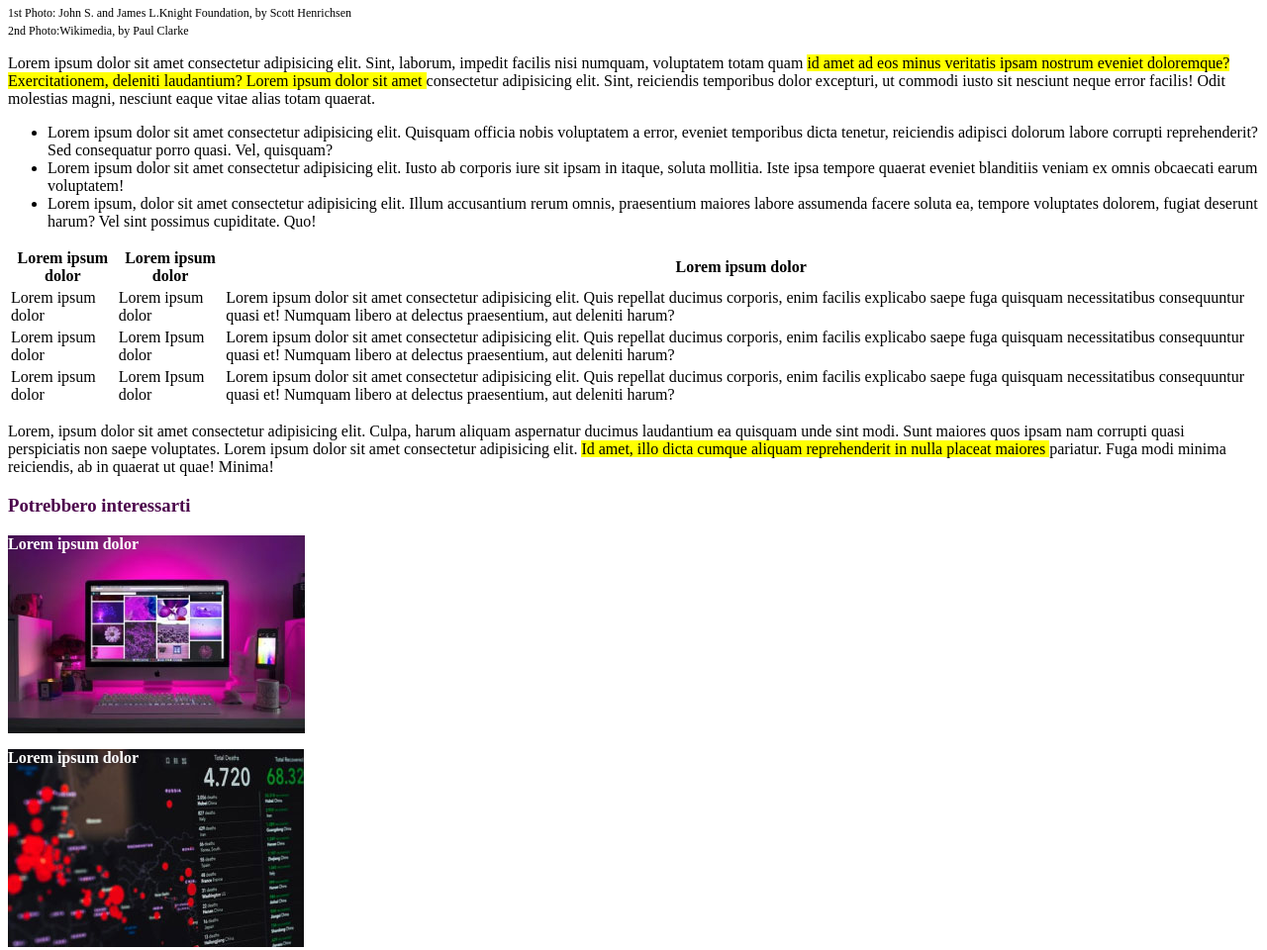
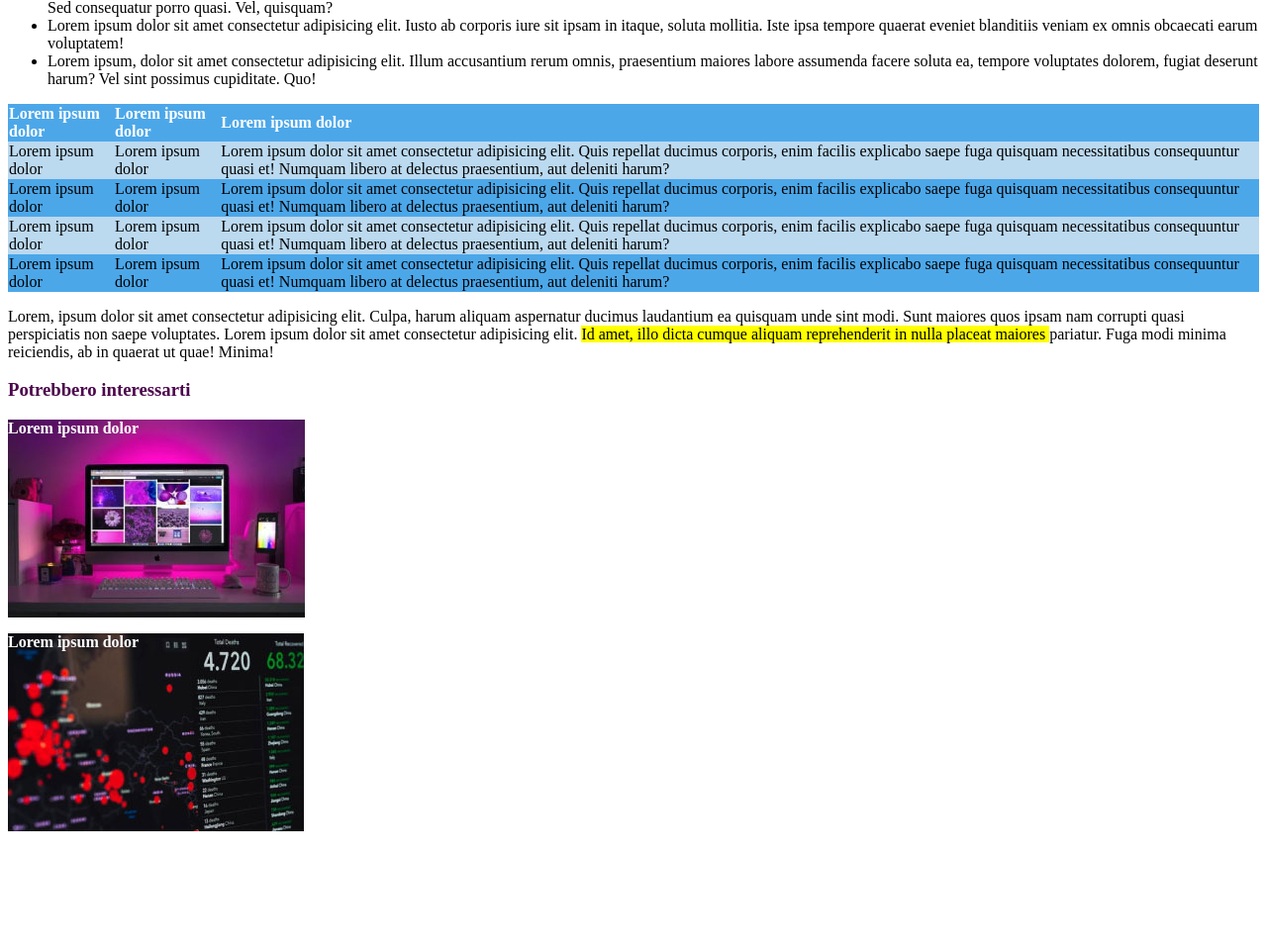
Before and after one commit to enricoricciardella/html-css-booleaner, a plain HTML site: page index.html in a window 1280 px wide. Shown: the part 911-1871 px from the top of the page at 99% size. After the commit the page ends 1759 px from the top, so only its background shows below. Drawn offline with Linux system fonts and the light colour scheme.

Commit message:
feat: Aggiunte section + varie

```diff
--- a/css/style.css
+++ b/css/style.css
@@ -2,7 +2,12 @@
 .Logo{
     background-image: url(../img/pattern.png);
     background-color: aqua;
+    height: 180px;
 
+
+}
+.Booleaner2{
+    width: 180px;
 }
 
 
@@ -31,13 +36,37 @@
     background-color: #ffff00;
 }
 /* Modifico i colori della tabella */
-.table-data{
-    background-color: #00ffff;
+.Riempimentotab{
+    background-color: #4ca7e9;
+    color: white;
+    text-align: left;
+    width:
 }
+table{
+    border-collapse: collapse;
+}
+.Riempimentotab2{
+    background-color: #bbd9ef;
+}
+.Riempimentotab3{
+    background-color: #4ca7e9;
+}
+.Riempimentotab4{
+    background-color: #bbd9ef;;
+}
+.Riempimentotab5{
+    background-color: #4ca7e9;
+}
+
+
+
+
+
 .Sottolineo2{
     background-color: #ffff00;
 }
 
+/* Cambiare colore su "potrebbero interessarti" */
 .Colorchange2{
     color: #4c064c;
 }
--- a/index.html
+++ b/index.html
@@ -16,7 +16,7 @@
         <!-- Immagine banner in alto -->
         <section>
             <div class="Logo">
-                <img src="./img/logo.svg" alt="Logo The Booleaner">
+                <img class="Booleaner2" src="./img/logo.svg" alt="Logo The Booleaner">
             </div>
         </section>
         <!-- /Immagine banner in alto -->
@@ -34,9 +34,12 @@
             <img src="./img/tim-1.jpg" alt="Tim alza le mani">
             <img src="./img/tim-2.jpg" alt="tim primo piano">
             <!-- Aggiungo sottotitoli foto -->
-            <p><span class="Subtitle">1st Photo: John S. and James L.Knight Foundation, by Scott Henrichsen <br> 2nd
-                    Photo:Wikimedia, by Paul Clarke </p>
-            </span> </p>
+            <p>
+                <span class="Subtitle">1st Photo: John S. and James L.Knight Foundation, by Scott Henrichsen <br> 2nd
+                    Photo:Wikimedia, by Paul Clarke
+            </p>
+            </span>
+            </p>
         </section>
         <!-- /Aggiungo sottotitoli foto -->
 
@@ -75,14 +78,17 @@
         <section>
             <table>
                 <thead>
-                    <tr>
+                    <tr class="Riempimentotab">
+
                         <th>Lorem ipsum dolor</th>
                         <th>Lorem ipsum dolor</th>
                         <th>Lorem ipsum dolor</th>
                     </tr>
+
                 </thead>
                 <tbody>
-                    <tr>
+                    <tr class="Riempimentotab2">
+
                         <td>Lorem ipsum dolor</td>
                         <td>Lorem ipsum dolor</td>
                         <td>Lorem ipsum dolor sit amet consectetur adipisicing elit. Quis repellat ducimus corporis,
@@ -91,9 +97,19 @@
                             at
                             delectus praesentium, aut deleniti harum?</td>
                     </tr>
-                    <tr>
+                    <tr class="Riempimentotab3">
+
                         <td>Lorem ipsum dolor</td>
-                        <td>Lorem Ipsum dolor</td>
+                        <td>Lorem ipsum dolor</td>
+                        <td>Lorem ipsum dolor sit amet consectetur adipisicing elit. Quis repellat ducimus corporis,
+                            enim
+                            facilis explicabo saepe fuga quisquam necessitatibus consequuntur quasi et! Numquam libero
+                            at
+                            delectus praesentium, aut deleniti harum?</td>
+                    <tr class="Riempimentotab4">
+
+                        <td>Lorem ipsum dolor</td>
+                        <td>Lorem ipsum dolor</td>
                         <td>Lorem ipsum dolor sit amet consectetur adipisicing elit. Quis repellat ducimus corporis,
                             enim
                             facilis explicabo saepe fuga quisquam necessitatibus consequuntur quasi et! Numquam libero
@@ -102,28 +118,40 @@
                     </tr>
                 </tbody>
                 <tfoot>
-                    <tr>
+                    <tr class="Riempimentotab5">
+
                         <td>Lorem ipsum dolor</td>
-                        <td>Lorem Ipsum dolor</td>
+                        <td>Lorem ipsum dolor</td>
                         <td>Lorem ipsum dolor sit amet consectetur adipisicing elit. Quis repellat ducimus corporis,
                             enim
                             facilis explicabo saepe fuga quisquam necessitatibus consequuntur quasi et! Numquam libero
                             at
                             delectus praesentium, aut deleniti harum?</td>
                     </tr>
+
+
                 </tfoot>
             </table>
         </section>
 
         <!-- Aggiungo Lorem -->
-        <p>Lorem, ipsum dolor sit amet consectetur adipisicing elit. Culpa, harum aliquam aspernatur ducimus laudantium
-            ea quisquam unde sint modi. Sunt maiores quos ipsam nam corrupti quasi perspiciatis non saepe voluptates.
+        <section>
+            <p>Lorem, ipsum dolor sit amet consectetur adipisicing elit. Culpa, harum aliquam aspernatur ducimus
+                laudantium
+                ea quisquam unde sint modi. Sunt maiores quos ipsam nam corrupti quasi perspiciatis non saepe
+                voluptates.
                 Lorem ipsum dolor sit amet consectetur adipisicing elit. <span class="Sottolineo2"> Id amet, illo dicta
-                cumque aliquam reprehenderit in nulla placeat maiores </span> pariatur. Fuga modi minima reiciendis, ab
+                    cumque aliquam reprehenderit in nulla placeat maiores </span> pariatur. Fuga modi minima reiciendis,
+                ab
                 in quaerat ut quae! Minima!</p>
+        </section>
         <!-- /Aggiungo Lorem -->
     </main>
+    <!-- /Inizio main -->
+
+    <!-- Inizio Footer -->
     <footer>
+        <section>
             <h3 class="Colorchange2">Potrebbero interessarti</h3>
             <div class="photo-monitor">
                 <p>Lorem ipsum dolor</p>
@@ -131,21 +159,9 @@
             <div class="photo-graph">
                 <p>Lorem ipsum dolor</p>
             </div>
-
-
-
-
-
-
+        </section>
     </footer>
-
-
-
-    <!-- /Inizio main -->
-
-    <!-- Inizio Footer -->
     <!-- /Inizio Footer -->
-
 </body>
 
 </html>
```
Also changed, not shown: 1 other file. Lines whose indentation alone changed are shown as unchanged.
